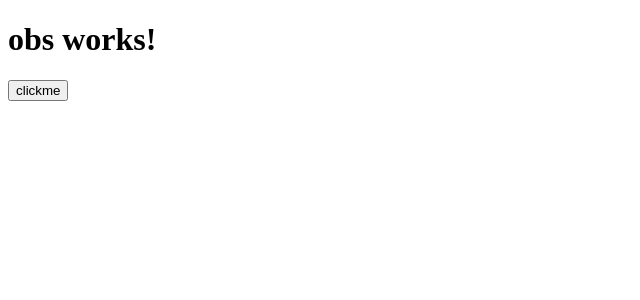
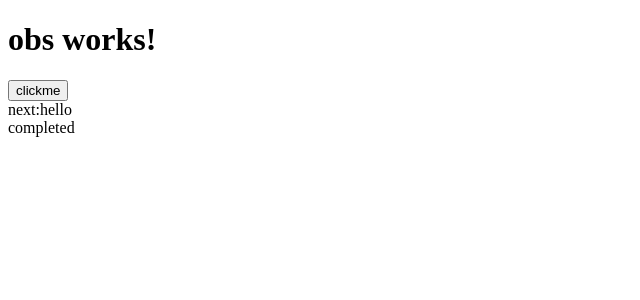
Before and after one commit to Mellbourn/observable-exercise, an Angular app: page / in a window 1280 px wide. Shown: the top 300 px of the page, without its empty margins (0-640 px from the left). Built offline with nearby package versions, Linux system fonts and the light colour scheme.

Commit message:
added subject

```diff
--- a/src/app/app.component.html
+++ b/src/app/app.component.html
@@ -3,3 +3,4 @@
 </h1>
 <button (click)="click($event)"  id="button">clickme</button>
 <div id="square" [hidden]="!isShown"></div>
+<div *ngFor="let content of subjectContents">{{content}}</div>
--- a/src/app/app.component.ts
+++ b/src/app/app.component.ts
@@ -1,5 +1,5 @@
 import { Component, OnInit } from '@angular/core';
-import { Observable } from 'rxjs/Rx';
+import { Observable, Subject } from 'rxjs/Rx';
 
 @Component({
   selector: 'obs-root',
@@ -10,9 +10,10 @@ export class AppComponent implements OnInit {
   title = 'obs works!';
   button: HTMLButtonElement;
   isShown: boolean;
+  subjectContents: string[] = [];
 
   ngOnInit() {
-    this.button = <HTMLButtonElement>document.getElementById('button')
+    this.button = <HTMLButtonElement>document.getElementById('button');
 
     const clickStream = Observable.fromEvent(this.button, 'click');
 
@@ -26,8 +27,22 @@ export class AppComponent implements OnInit {
       .filter((length: number) => { return length > 1; })
       .subscribe(() => {
         this.isShown = !this.isShown;
-       });
+      });
 
+
+    const subject = new Subject();
+    subject.subscribe((x: any) => {
+      this.subjectContents.push('next:' + x);
+    },
+    (x: any) => {
+      this.subjectContents.push('error:' + x);
+    },
+    () => {
+      this.subjectContents.push('completed');
+    });
+
+    subject.next('hello');
+    subject.complete();
 
     // sampledStream.subscribe((buffer: any[]) => {
     //   if (buffer.length > 0) {
```
